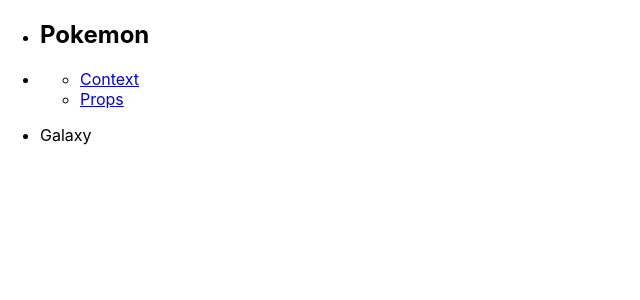
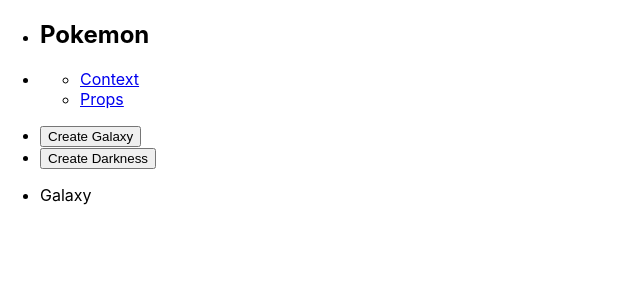
Before and after one commit to vipulDessai/react-life-style, a React app: page /props in a window 1280 px wide. Shown: the top 300 px of the page, without its empty margins (0-640 px from the left). Built offline with nearby package versions, Linux system fonts and the light colour scheme.

Commit message:
show hide messages

```diff
--- a/src/App/App.tsx
+++ b/src/App/App.tsx
@@ -1,7 +1,8 @@
 import React, { Component } from 'react';
 import { BrowserRouter, Link, Route, Switch } from 'react-router-dom';
 
-import { Context, Props } from '@/_helpers';
+import './App.scss';
+import { Context, PropsComponent } from '@/_helpers';
 
 export class App extends Component {
     render() {
@@ -20,7 +21,7 @@
                 </header>
                 <Switch>
                     <Route path="/context" component={Context}></Route>
-                    <Route path="/props" component={Props}></Route>
+                    <Route path="/props" component={PropsComponent}></Route>
                 </Switch>
                 <footer></footer>
             </BrowserRouter>
--- /dev/null
+++ b/src/_components/Messages.tsx
@@ -0,0 +1,31 @@
+import React, { Component } from 'react';
+
+interface PropsType {
+    messages: string[]
+}
+
+export class Messages extends Component<PropsType> {
+    componentDidMount() {
+        console.log('Messages instantiated!!');
+    }
+
+    componentDidUpdate() {
+        console.log('Messages updated!!');
+    }
+
+    componentWillUnmount() {
+        console.log('Messages deleted!!');
+    }
+
+    render() {
+        return (
+            <ul>
+                {
+                    this.props.messages.map(
+                        (message, index) => <li key={index}>{message}</li>
+                    )
+                }
+            </ul>
+        );
+    }
+}
--- a/src/_helpers/Props.tsx
+++ b/src/_helpers/Props.tsx
@@ -1,20 +1,31 @@
 import React, { Component } from 'react';
 
 import { Galaxy } from '@/_components';
+import { Messages } from '@/_components/Messages';
 
 interface GalaxyType {
     id: number,
     darkStoneQty: number,
 }
 
-interface State {
+interface PropsType {
+
+}
+
+interface StateType {
+    darknessReady: boolean,
+    messages: string[],
     galaxies: GalaxyType[],
 }
 
-export class Props extends Component<{}, State> {
+let timerPointer: NodeJS.Timer = null;
+
+export class PropsComponent extends Component<PropsType, StateType> {
     constructor(props: {}) {
         super(props);
         this.state = {
+            darknessReady: true,
+            messages: [],
             galaxies: [{
                 id: 1,
                 darkStoneQty: 0,
@@ -22,13 +33,88 @@
         };
     }
 
+    componentDidMount() {
+        console.log('Universe Instantiated!!');
+    }
+
+    componentDidUpdate(prevProps: PropsType, prevStates: StateType) {
+        console.log('Universe Updated!!');
+
+        if(this.state.messages.length > 0) {
+            clearTimeout(timerPointer);
+            timerPointer = setTimeout(() => {
+                this.setState({ messages: [] });
+            }, 5000);
+        }
+    }
+
+    createGalaxy = () => {
+        const galaxies = [...this.state.galaxies];
+        let darknessReady = this.state.darknessReady;
+        const messages = [...this.state.messages];
+
+        // if dark stone is available, consume it
+        if(darknessReady) {
+            galaxies.push({
+                id: galaxies.length + 1,
+                darkStoneQty: 0,
+            });
+
+            darknessReady = false;
+            messages.push('Darkness consumed!!');
+        }
+        else {
+            messages.push('Not enough darkness!!');
+        }
+
+        this.setState({ darknessReady, messages, galaxies });
+    }
+
+    destroyGalaxy = (galaxyId: number) => {
+        let galaxies = [...this.state.galaxies];
+        galaxies = galaxies.filter(
+            galaxy => galaxy.id !== galaxyId
+        ).map(
+            (galaxy, index) => {
+                galaxy.id = index;
+
+                return galaxy;
+            }
+        );
+
+        this.setState({ galaxies });
+    }
+
+    createDarkness = () => {
+        const messages = [...this.state.messages];
+        let darknessReady = this.state.darknessReady;
+        if(!darknessReady) {
+            darknessReady = true;
+            messages.push('Darkness is spreading!!');
+        }
+        else {
+            messages.push('Please comsume the existing darkness!!');
+        }
+
+        this.setState({ darknessReady, messages });
+    }
+
     render() {
         return (
-            <ul>
+            <section>
                 {
-                    this.state.galaxies.map(galaxy => <Galaxy key={galaxy.id} />)
+                    this.state.messages.length > 0 && <Messages messages={this.state.messages}></Messages>
                 }
-            </ul>
+                <ul>
+                    <li><button onClick={this.createGalaxy}>Create Galaxy</button></li>
+                    <li><button onClick={this.createDarkness}>Create Darkness</button></li>
+                </ul>
+                <ul>
+                    {
+                        this.state.galaxies.map(galaxy => <Galaxy key={galaxy.id} destroyGalaxy={this.destroyGalaxy} />)
+                    }
+                </ul>
+            </section>
         );
     }
 }
```
Also changed, not shown: src/_components/Galaxy.tsx (+8 -1 lines), src/App/App.scss (added).
